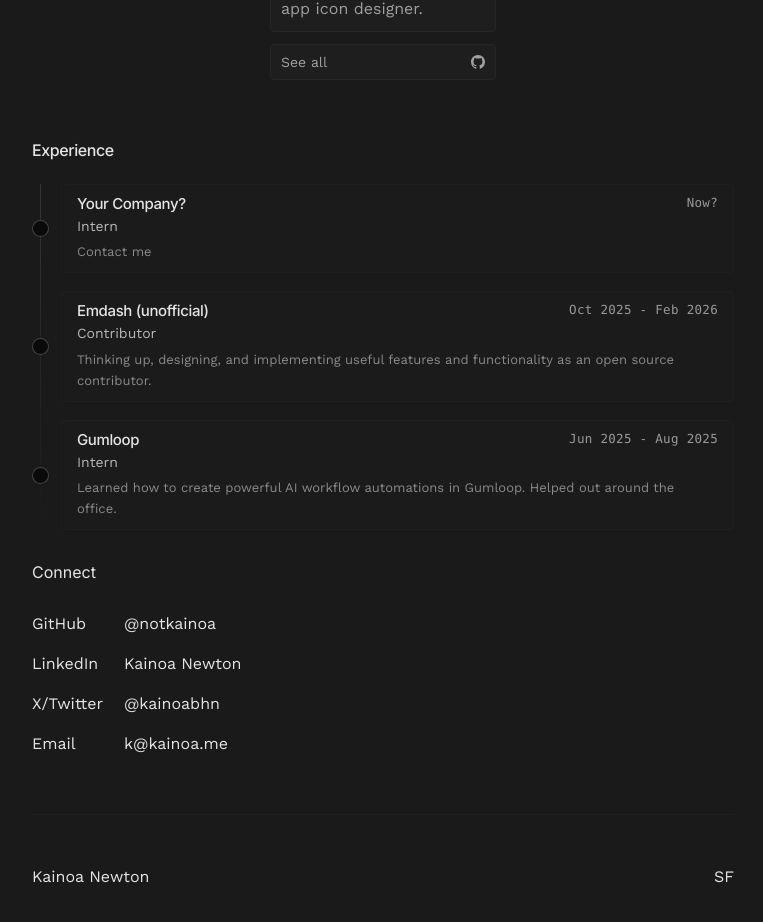
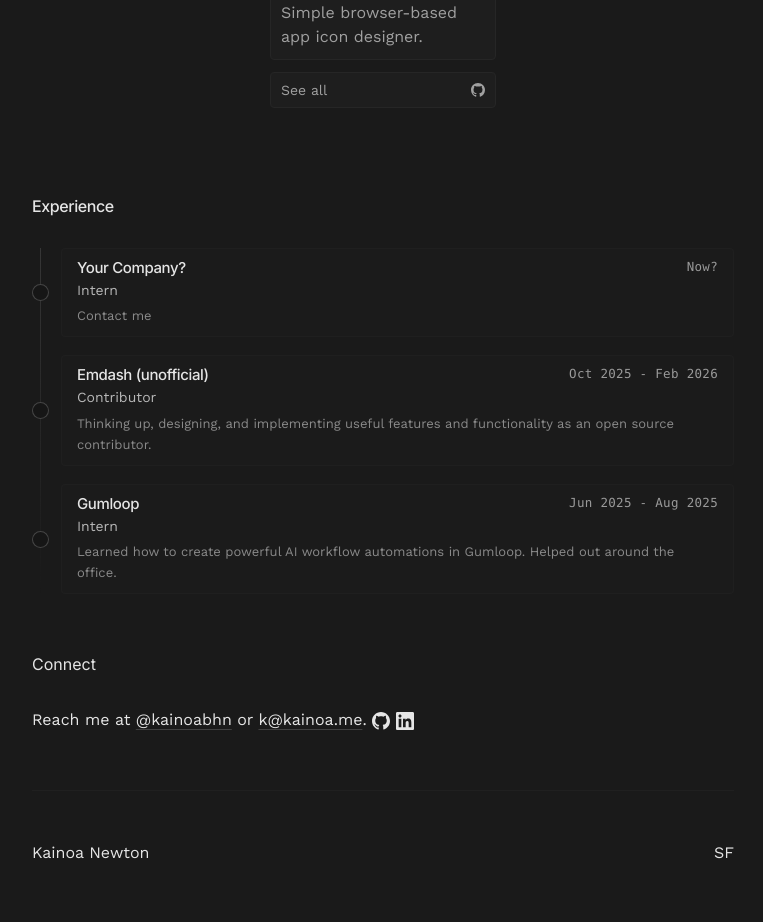
Before and after one commit to notkainoa/kainoa.me, a React (Vite) app: page / in a window 1280 px wide. Shown: the part 740-1662 px from the top of the page, without its empty margins (257-1020 px from the left). Built offline with nearby package versions, Linux system fonts and the light colour scheme.

Commit message:
circle color and section spacing

```diff
--- a/App.tsx
+++ b/App.tsx
@@ -54,48 +54,50 @@
         </section>
 
         {/* Projects */}
-        <section className="-mx-6 px-6 sm:-mx-16 sm:px-16">
+        <section className="mt-7 mb-7 -mx-6 px-6 sm:-mx-16 sm:px-16">
           <ProjectList projects={PROJECTS} />
         </section>
 
         {/* Experience */}
-        <section>
-          <h2 className="font-inter text-[#E5E5E5] mb-5 leading-[28px] tracking-tight" style={{ fontWeight: '500', fontFeatureSettings: '"calt", "case", "kern"' }}>Experience</h2>
+        <section className="mb-7">
+          <h2 className="font-inter text-[#E5E5E5] mb-7 leading-[28px] tracking-tight" style={{ fontWeight: '500', fontFeatureSettings: '"calt", "case", "kern"' }}>Experience</h2>
           <WorkList jobs={EXPERIENCE} onCopyEmail={handleCopyEmail} />
         </section>
 
         {/* Connect / Socials */}
         <section>
-          <h2 className="font-inter text-[#E5E5E5] mb-6 leading-[28px]" style={{ fontFeatureSettings: '"calt", "case", "kern"' }}>Connect</h2>
-          <div className="flex flex-col gap-3">
-            {SOCIALS.map((social) => {
-              const isEmail = social.name === "Email";
-              return (
-                <a
-                  key={social.name}
-                  href={isEmail ? "#" : social.url}
-                  target={isEmail ? undefined : "_blank"}
-                  rel={isEmail ? undefined : "noopener noreferrer"}
-                  onClick={isEmail ? handleCopyEmail : undefined}
-                  className="flex items-center gap-3 text-[#E5E5E5] hover:text-white transition-colors group no-underline"
-                >
-                  <span className="min-w-[80px] text-[#E5E5E5] leading-[28px]">{social.name}</span>
-                  <span className="group-hover:underline underline-offset-4 decoration-neutral-700 leading-[28px]">
-                    {social.handle}
-                  </span>
-                  <svg
-                    className="w-3 h-3 text-[#E5E5E5] opacity-0 group-hover:opacity-100 -translate-x-2 group-hover:translate-x-0 transition-all"
-                    viewBox="0 0 24 24"
-                    fill="none"
-                    stroke="currentColor"
-                    strokeWidth="2"
-                  >
-                    <path d="M5 12h14M12 5l7 7-7 7"/>
-                  </svg>
-                </a>
-              );
-            })}
-          </div>
+          <h2 className="font-inter text-[#E5E5E5] mb-7 leading-[28px]" style={{ fontFeatureSettings: '"calt", "case", "kern"' }}>Connect</h2>
+          <p className="text-[#E5E5E5] leading-[28px]">
+            Reach me at{' '}
+            <a href="https://x.com/kainoabhn" target="_blank" rel="noopener noreferrer" className="hover:text-white transition-colors underline decoration-neutral-700 underline-offset-4">@kainoabhn</a>
+            {' or '}
+            <a href="#" onClick={handleCopyEmail} className="hover:text-white transition-colors underline decoration-neutral-700 underline-offset-4">k@kainoa.me</a>
+            .
+            {' '}
+            <a
+              href="https://github.com/notkainoa"
+              target="_blank"
+              rel="noopener noreferrer"
+              className="text-[#E5E5E5] hover:text-white transition-colors inline-flex items-center align-middle"
+              aria-label="GitHub"
+            >
+              <svg viewBox="0 0 24 24" fill="currentColor" className="w-[18px] h-[18px]">
+                <path d="M12 0c-6.626 0-12 5.373-12 12 0 5.302 3.438 9.8 8.207 11.387.599.111.793-.261.793-.577v-2.234c-3.338.726-4.033-1.416-4.033-1.416-.546-1.387-1.333-1.756-1.333-1.756-1.089-.745.083-.729.083-.729 1.205.084 1.839 1.237 1.839 1.237 1.07 1.834 2.807 1.304 3.492.997.107-.775.418-1.305.762-1.604-2.665-.305-5.467-1.334-5.467-5.931 0-1.311.469-2.381 1.236-3.221-.124-.303-.535-1.524.117-3.176 0 0 1.008-.322 3.301 1.23.957-.266 1.983-.399 3.003-.404 1.02.005 2.047.138 3.006.404 2.291-1.552 3.297-1.23 3.297-1.23.653 1.653.242 2.874.118 3.176.77.84 1.235 1.911 1.235 3.221 0 4.609-2.807 5.624-5.479 5.921.43.372.823 1.102.823 2.222v3.293c0 .319.192.694.801.576 4.765-1.589 8.199-6.086 8.199-11.386 0-6.627-5.373-12-12-12z"/>
+              </svg>
+            </a>
+            {' '}
+            <a
+              href="https://www.linkedin.com/in/kainoa-newton-36b193307/"
+              target="_blank"
+              rel="noopener noreferrer"
+              className="text-[#E5E5E5] hover:text-white transition-colors inline-flex items-center align-middle"
+              aria-label="LinkedIn"
+            >
+              <svg viewBox="0 0 24 24" fill="currentColor" className="w-[18px] h-[18px]">
+                <path d="M20.447 20.452h-3.554v-5.569c0-1.328-.027-3.037-1.852-3.037-1.853 0-2.136 1.445-2.136 2.939v5.667H9.351V9h3.414v1.561h.046c.477-.9 1.637-1.85 3.37-1.85 3.601 0 4.267 2.37 4.267 5.455v6.286zM5.337 7.433c-1.144 0-2.063-.926-2.063-2.065 0-1.138.92-2.063 2.063-2.063 1.14 0 2.064.925 2.064 2.063 0 1.139-.925 2.065-2.064 2.065zm1.782 13.019H3.555V9h3.564v11.452zM22.225 0H1.771C.792 0 0 .774 0 1.729v20.542C0 23.227.792 24 1.771 24h20.451C23.2 24 24 23.227 24 22.271V1.729C24 .774 23.2 0 22.222 0h.003z"/>
+              </svg>
+            </a>
+          </p>
         </section>
 
         {/* Footer */}
--- a/components/WorkList.tsx
+++ b/components/WorkList.tsx
@@ -31,7 +31,7 @@
             >
               {/* Timeline dot */}
               <div className="relative shrink-0 w-[17px] h-[17px] z-10">
-                <div className="w-full h-full rounded-full border-[1.5px] border-neutral-600/80 bg-[#0a0a0a] group-hover:border-[#E5E5E5] group-hover:scale-110 group-hover:shadow-[0_0_8px_rgba(229,229,229,0.15)] transition-all duration-300 ease-out" />
+                <div className="w-full h-full rounded-full border-[1.5px] border-neutral-600/80 bg-[#161616] group-hover:border-[#E5E5E5] group-hover:scale-110 group-hover:shadow-[0_0_8px_rgba(229,229,229,0.15)] transition-all duration-300 ease-out" />
                 <div className="absolute inset-0 rounded-full bg-gradient-to-br from-white/5 to-transparent opacity-0 group-hover:opacity-100 transition-opacity duration-300" />
               </div>
 
```
